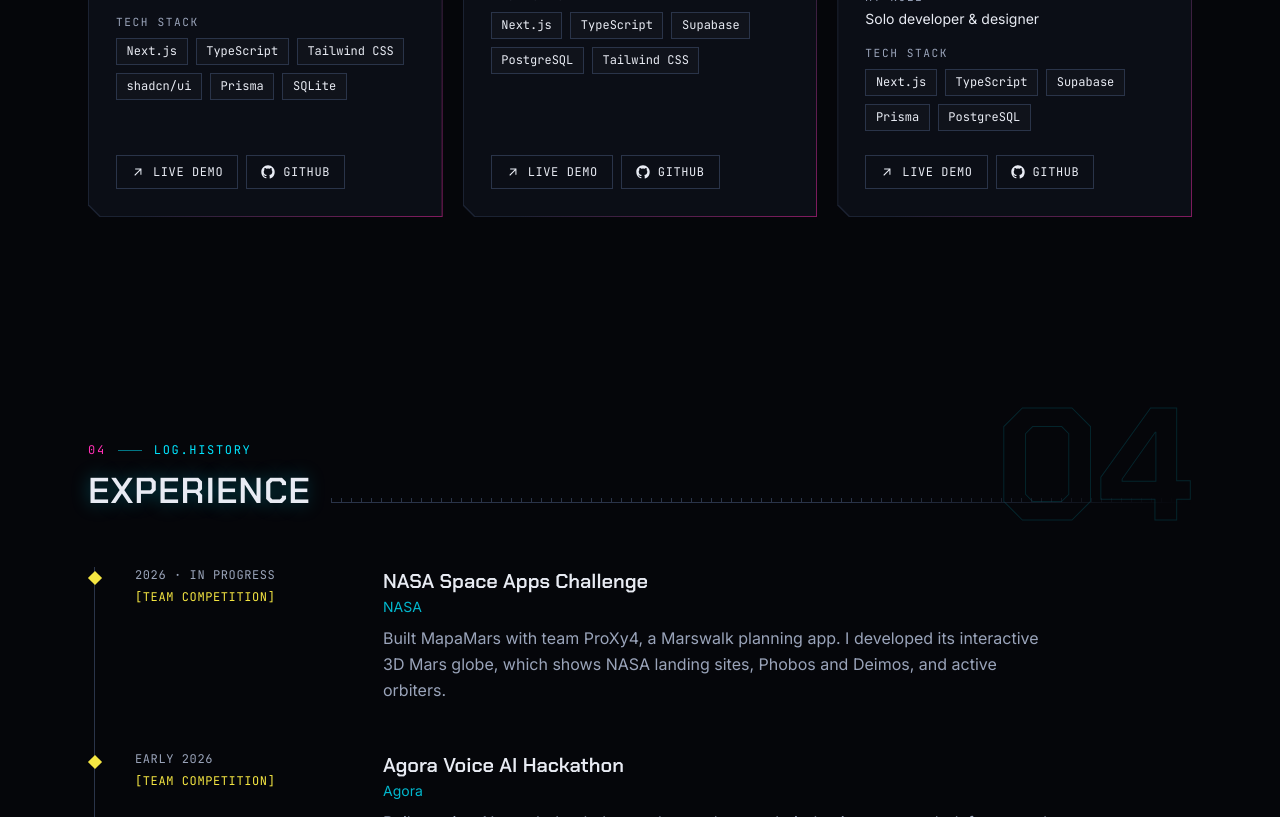
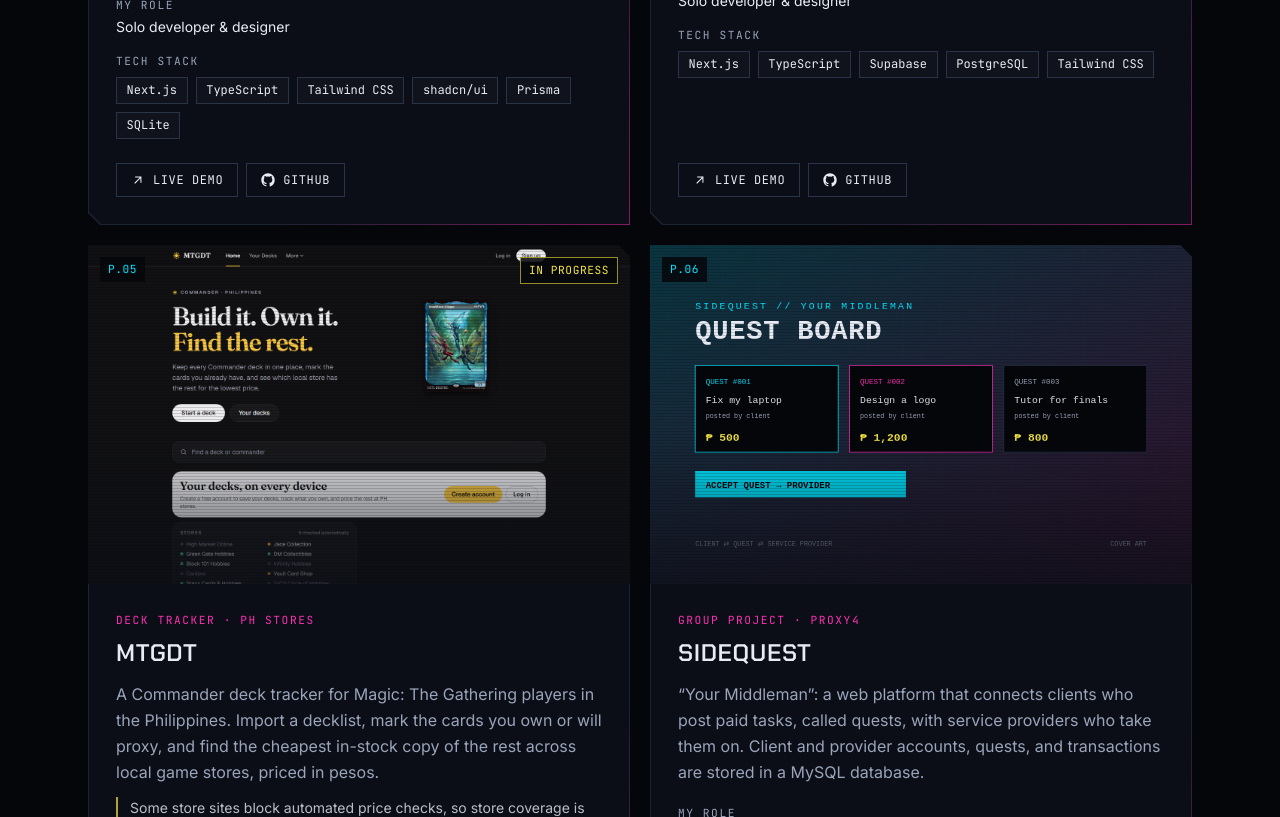
Before and after one commit to Shiin-28/portfolio, a Next.js app: page / in a window 1280 px wide. Shown: the part 4100-4917 px from the top of the page. Built offline with nearby package versions, Linux system fonts and the light colour scheme; no server answers.

Commit message:
Add SideQuest project and adaptive project grid

```diff
--- a/src/components/Projects.tsx
+++ b/src/components/Projects.tsx
@@ -40,7 +40,7 @@ function ProjectCard({ project, index }: { project: Project; index: number }) {
     <article
       className={`project-card panel group flex flex-col hover:[--panel-border:var(--magenta)] ${
         featured
-          ? `md:col-span-2 lg:col-span-3 lg:grid ${reversed ? "lg:grid-cols-[1fr_1.4fr]" : "lg:grid-cols-[1.4fr_1fr]"}`
+          ? `md:col-span-full lg:grid ${reversed ? "lg:grid-cols-[1fr_1.4fr]" : "lg:grid-cols-[1.4fr_1fr]"}`
           : ""
       }`}
     >
@@ -108,7 +108,7 @@ function ProjectCard({ project, index }: { project: Project; index: number }) {
           <ProjectLink
             href={project.liveUrl}
             label="Live demo"
-            fallback="Demo soon"
+            fallback={project.demoFallback ?? "Demo soon"}
             icon={<ArrowUpRightIcon width={14} height={14} />}
           />
           <ProjectLink
@@ -124,10 +124,12 @@ function ProjectCard({ project, index }: { project: Project; index: number }) {
 }
 
 export function Projects() {
+  // Three columns when the smaller cards fill rows evenly, otherwise two
+  const smallCount = projects.filter((p) => !p.featured).length;
   return (
     <Section id="projects">
       <SectionHeading id="projects-title" index="03" kicker="selected_work" title="Projects" />
-      <div className="grid gap-5 md:grid-cols-2 lg:grid-cols-3">
+      <div className={`grid gap-5 md:grid-cols-2 ${smallCount % 3 === 0 ? "lg:grid-cols-3" : "lg:grid-cols-2"}`}>
         {projects.map((project, i) => (
           <ProjectCard key={project.title + i} project={project} index={i} />
         ))}
--- a/src/data/portfolio.ts
+++ b/src/data/portfolio.ts
@@ -54,6 +54,7 @@ export type Project = {
   image: string;
   imageAlt: string;
   liveUrl?: string; // leave undefined to show "Demo soon"
+  demoFallback?: string; // replaces "Demo soon" when there is no live demo
   repoUrl?: string; // leave undefined to show "Repo soon"
   inProgress?: boolean;
   note?: string; // short status note shown under the description
@@ -125,6 +126,18 @@ export const projects: Project[] = [
     repoUrl: "https://github.com/Shiin-28/mtgdt",
     inProgress: true,
     note: "Some store sites block automated price checks, so store coverage is still partial.",
+  },
+  {
+    title: "SideQuest",
+    tagline: "Group project · ProXy4",
+    description:
+      "“Your Middleman”: a web platform that connects clients who post paid tasks, called quests, with service providers who take them on. Client and provider accounts, quests, and transactions are stored in a MySQL database.",
+    role: "Team member",
+    stack: ["PHP", "MySQL", "HTML", "CSS"],
+    image: "/projects/sidequest.svg",
+    imageAlt: "SideQuest cover art: a quest board of paid tasks",
+    repoUrl: "https://github.com/Shiin-28/SideQuest",
+    demoFallback: "Runs locally",
   },
 ];
 
```
Also changed, not shown: public/projects/sidequest.svg (added).
